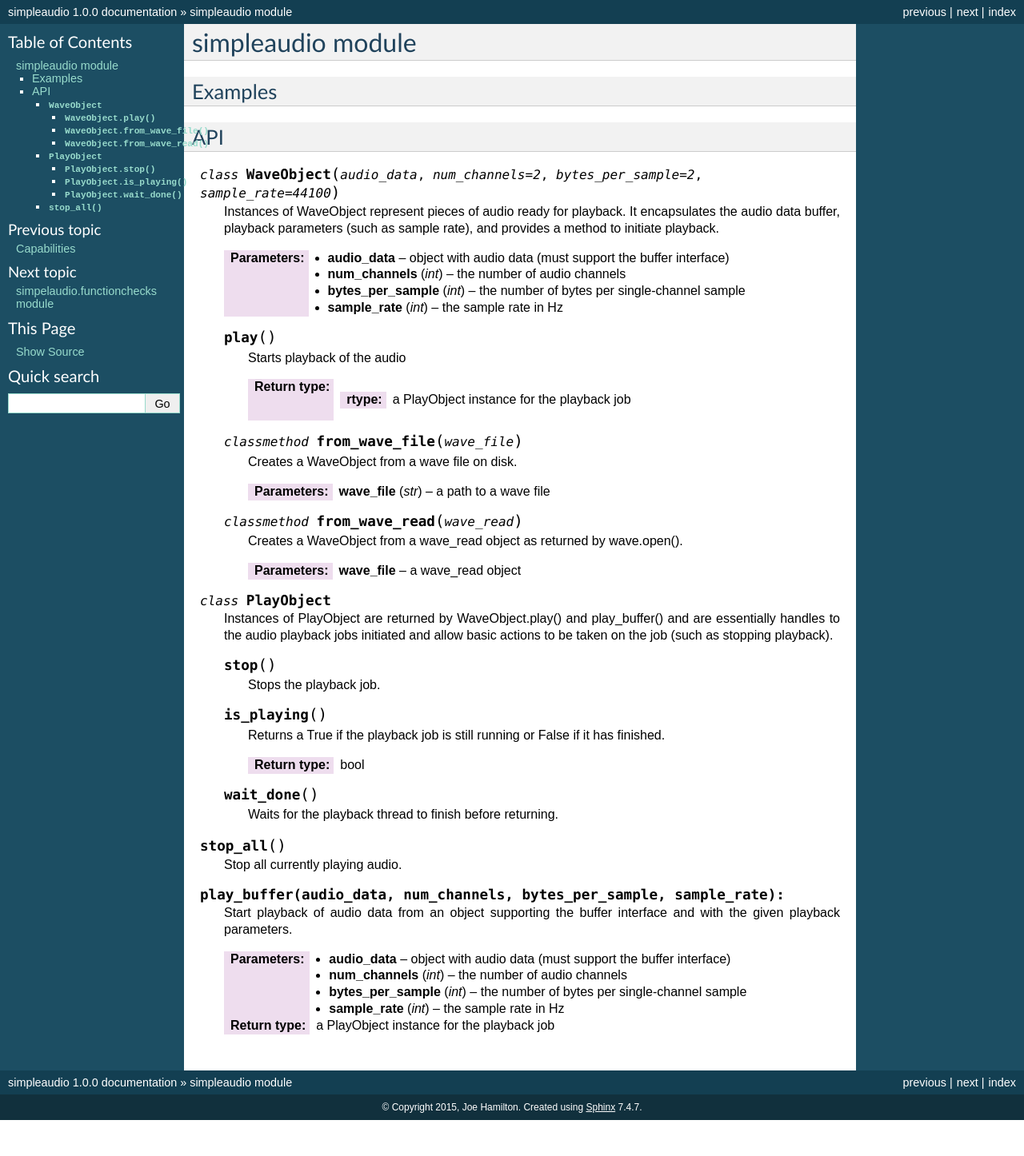
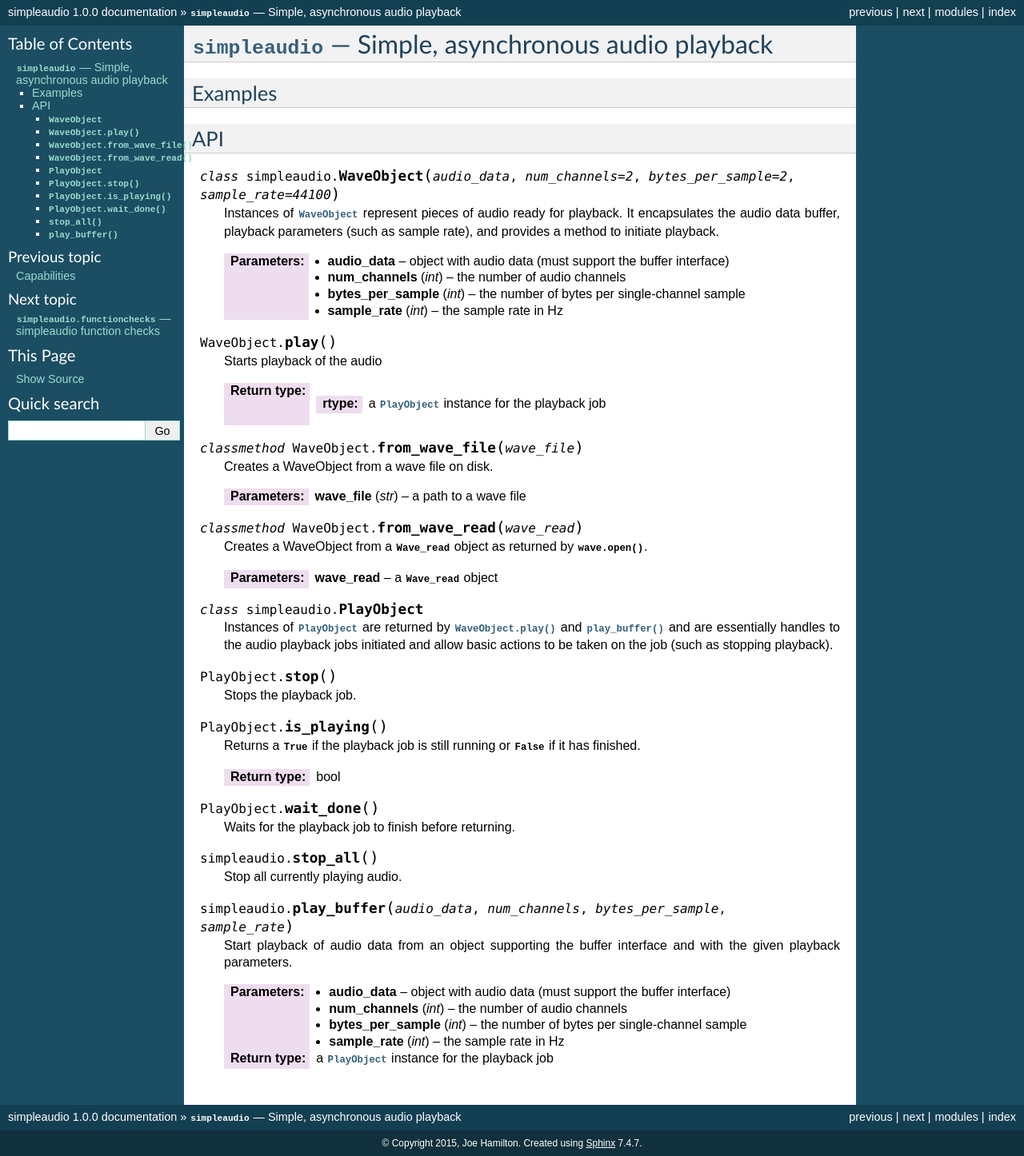
Before and after one commit to hamiltron/py-simple-audio, a Sphinx documentation site: the page built from docs/simpleaudio.rst, in a window 1280 px wide. Shown: the whole page at 80% size. Built offline with Sphinx 7.4.7, drawn with Linux system fonts in a browser that asks for light colours; before the commit the page ends 1401 px from its top, so only the background shows below that.

Commit message:
work on docs

```diff
--- a/docs/functionchecks.rst
+++ b/docs/functionchecks.rst
@@ -1,2 +1,13 @@
-simpelaudio.functionchecks module
-=================================
+:mod:`simpleaudio.functionchecks` --- simpleaudio function checks
+=================================================================
+
+.. module:: simpleaudio.functionchecks
+   :synopsis: Provides tests of functionality by playing various test audio clips.
+
+Examples
+--------
+
+API
+---
+
+.. class::
--- a/docs/simpleaudio.rst
+++ b/docs/simpleaudio.rst
@@ -1,5 +1,7 @@
-simpleaudio module
-==================
+:mod:`simpleaudio` --- Simple, asynchronous audio playback
+==========================================================
+
+.. module:: simpleaudio
 
 Examples
 --------
@@ -9,7 +11,7 @@
 
 .. class:: WaveObject(audio_data, num_channels=2, bytes_per_sample=2, sample_rate=44100)
 
-   Instances of WaveObject represent pieces of audio ready for playback.
+   Instances of :class:`WaveObject` represent pieces of audio ready for playback.
    It encapsulates the audio data buffer, playback parameters (such as sample rate),
    and provides a method to initiate playback.
 
@@ -18,51 +20,52 @@
    :param int bytes_per_sample: the number of bytes per single-channel sample
    :param int sample_rate: the sample rate in Hz
 
-   .. method:: play()
+.. method:: WaveObject.play()
 
-      Starts playback of the audio
+   Starts playback of the audio
 
-      :rtype: :rtype: a PlayObject instance for the playback job
+   :rtype: :rtype: a :class:`PlayObject` instance for the playback job
 
-   .. classmethod:: from_wave_file(wave_file)
+.. classmethod:: WaveObject.from_wave_file(wave_file)
 
-      Creates a WaveObject from a wave file on disk.
+   Creates a WaveObject from a wave file on disk.
 
-      :param str wave_file: a path to a wave file
+   :param str wave_file: a path to a wave file
 
-   .. classmethod:: from_wave_read(wave_read)
+.. classmethod:: WaveObject.from_wave_read(wave_read)
 
-      Creates a WaveObject from a wave_read object as returned by
-      wave.open().
+   Creates a WaveObject from a :class:`Wave_read` object as returned by
+   :meth:`wave.open()`.
 
-      :param wave_file: a wave_read object
+   :param wave_read: a :class:`Wave_read` object
 
 .. class:: PlayObject
 
-   Instances of PlayObject are returned by WaveObject.play() and play_buffer()
-   and are essentially handles to the audio playback jobs initiated and allow
-   basic actions to be taken on the job (such as stopping playback).
+   Instances of :class:`PlayObject` are returned by :meth:`WaveObject.play()` and
+   :func:`.play_buffer()` and are essentially handles to the
+   audio playback jobs initiated and allow basic actions to be taken on the job
+   (such as stopping playback).
 
-   .. method:: stop()
+.. method:: PlayObject.stop()
 
-      Stops the playback job.
+   Stops the playback job.
 
-   .. method:: is_playing()
+.. method:: PlayObject.is_playing()
 
-      Returns a True if the playback job is still running or
-      False if it has finished.
+   Returns a :keyword:`True` if the playback job is still running or
+   :keyword:`False` if it has finished.
 
-      :rtype: bool
+   :rtype: bool
 
-   .. method:: wait_done()
+.. method:: PlayObject.wait_done()
 
-      Waits for the playback thread to finish before returning.
+   Waits for the playback job to finish before returning.
 
 .. function:: stop_all()
 
    Stop all currently playing audio.
 
-.. function:: play_buffer(audio_data, num_channels, bytes_per_sample, sample_rate):
+.. function:: play_buffer(audio_data, num_channels, bytes_per_sample, sample_rate)
 
    Start playback of audio data from an object supporting the buffer
    interface and with the given playback parameters.
@@ -71,4 +74,4 @@
    :param int num_channels: the number of audio channels
    :param int bytes_per_sample: the number of bytes per single-channel sample
    :param int sample_rate: the sample rate in Hz
-   :rtype: a PlayObject instance for the playback job
+   :rtype: a :class:`PlayObject` instance for the playback job
```
Also changed, not shown: 1 other file.
